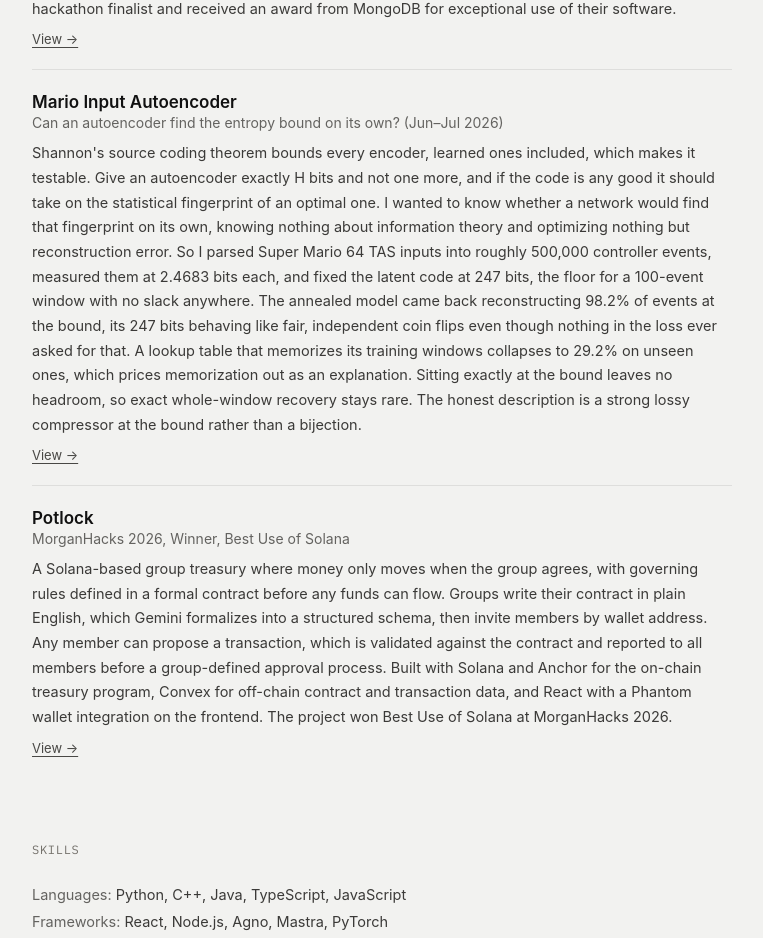
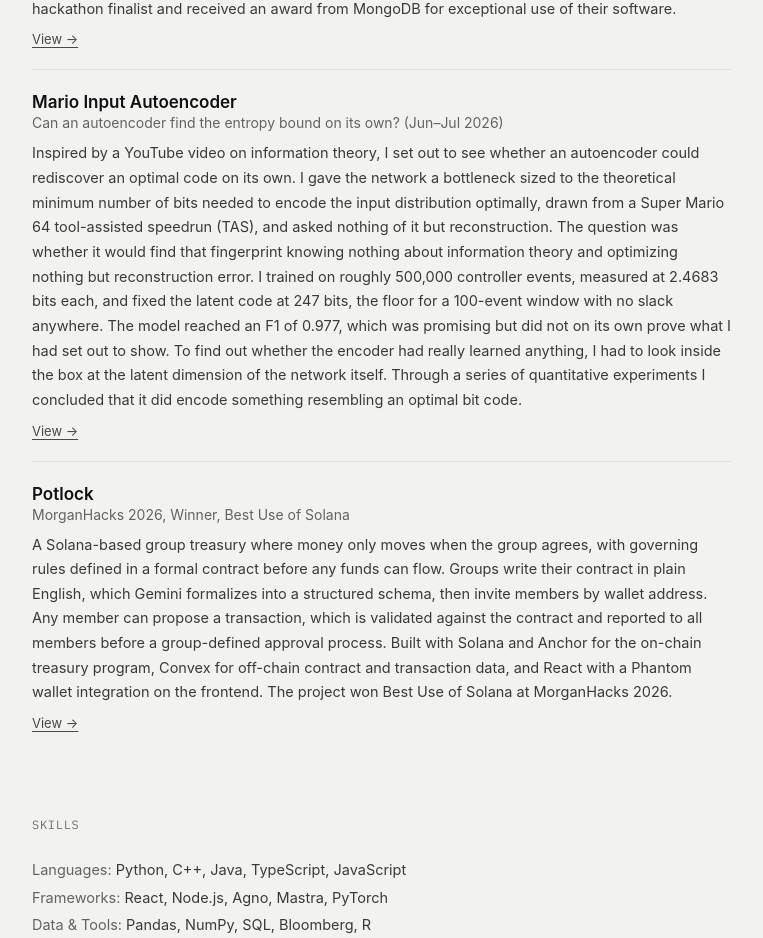
Before and after one commit to arosen64/aviel-dot-com, a React (Vite) app: page / in a window 1280 px wide. Shown: the part 2853-3791 px from the top of the page, without its empty margins (258-1021 px from the left). Built offline with nearby package versions, Linux system fonts and the light colour scheme; a web font is replaced by a local one.

Commit message:
rewrote mario autoencoder blurb

```diff
--- a/src/data/content.js
+++ b/src/data/content.js
@@ -88,7 +88,7 @@
     title: 'Mario Input Autoencoder',
     tagline: 'Can an autoencoder find the entropy bound on its own? (Jun–Jul 2026)',
     description:
-      "Shannon's source coding theorem bounds every encoder, learned ones included, which makes it testable. Give an autoencoder exactly H bits and not one more, and if the code is any good it should take on the statistical fingerprint of an optimal one. I wanted to know whether a network would find that fingerprint on its own, knowing nothing about information theory and optimizing nothing but reconstruction error. So I parsed Super Mario 64 TAS inputs into roughly 500,000 controller events, measured them at 2.4683 bits each, and fixed the latent code at 247 bits, the floor for a 100-event window with no slack anywhere. The annealed model came back reconstructing 98.2% of events at the bound, its 247 bits behaving like fair, independent coin flips even though nothing in the loss ever asked for that. A lookup table that memorizes its training windows collapses to 29.2% on unseen ones, which prices memorization out as an explanation. Sitting exactly at the bound leaves no headroom, so exact whole-window recovery stays rare. The honest description is a strong lossy compressor at the bound rather than a bijection.",
+      "Inspired by a YouTube video on information theory, I set out to see whether an autoencoder could rediscover an optimal code on its own. I gave the network a bottleneck sized to the theoretical minimum number of bits needed to encode the input distribution optimally, drawn from a Super Mario 64 tool-assisted speedrun (TAS), and asked nothing of it but reconstruction. The question was whether it would find that fingerprint knowing nothing about information theory and optimizing nothing but reconstruction error. I trained on roughly 500,000 controller events, measured at 2.4683 bits each, and fixed the latent code at 247 bits, the floor for a 100-event window with no slack anywhere. The model reached an F1 of 0.977, which was promising but did not on its own prove what I had set out to show. To find out whether the encoder had really learned anything, I had to look inside the box at the latent dimension of the network itself. Through a series of quantitative experiments I concluded that it did encode something resembling an optimal bit code.",
     link: 'https://github.com/arosen64/mario_autoencoder',
   },
   {
```
